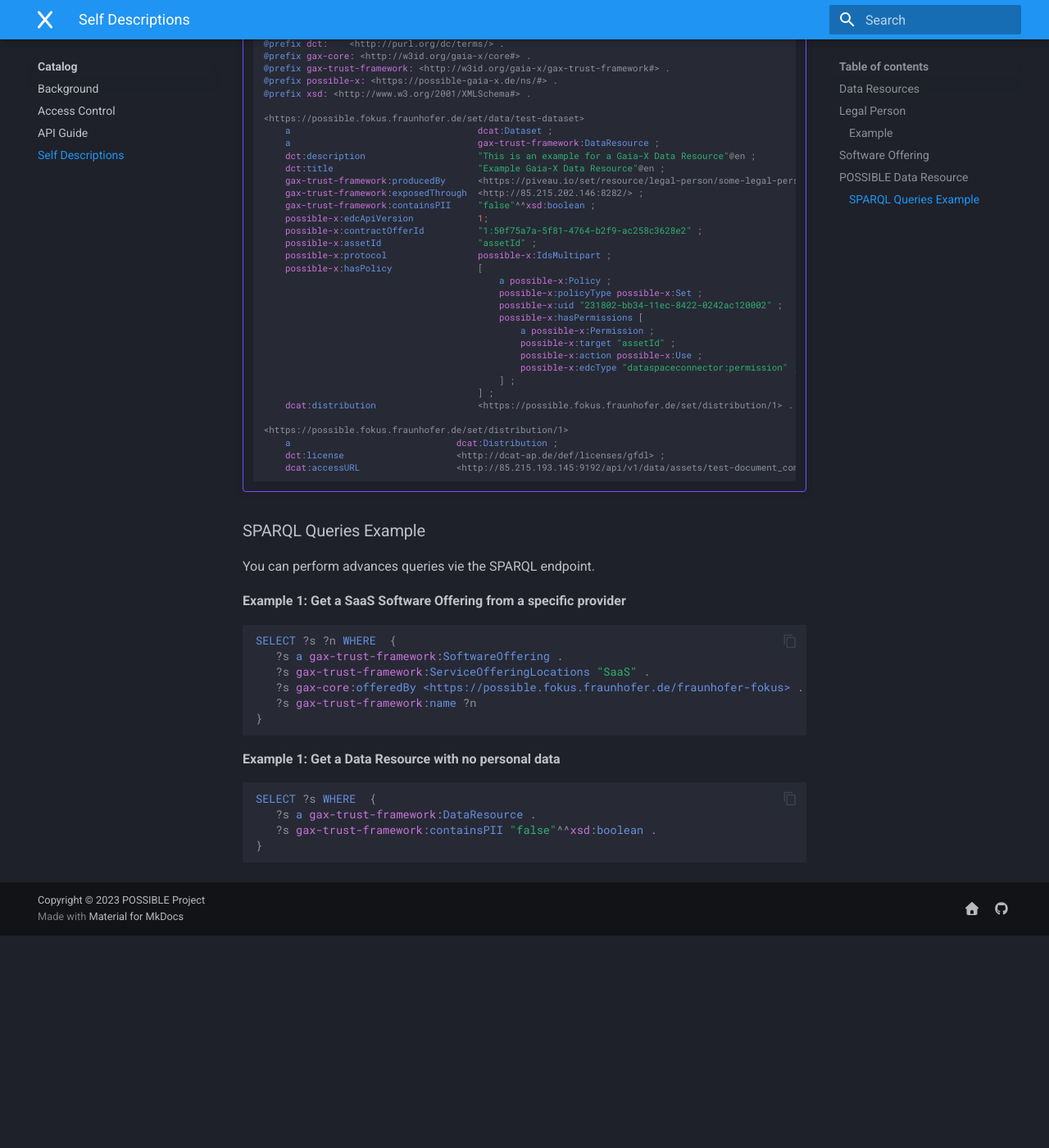
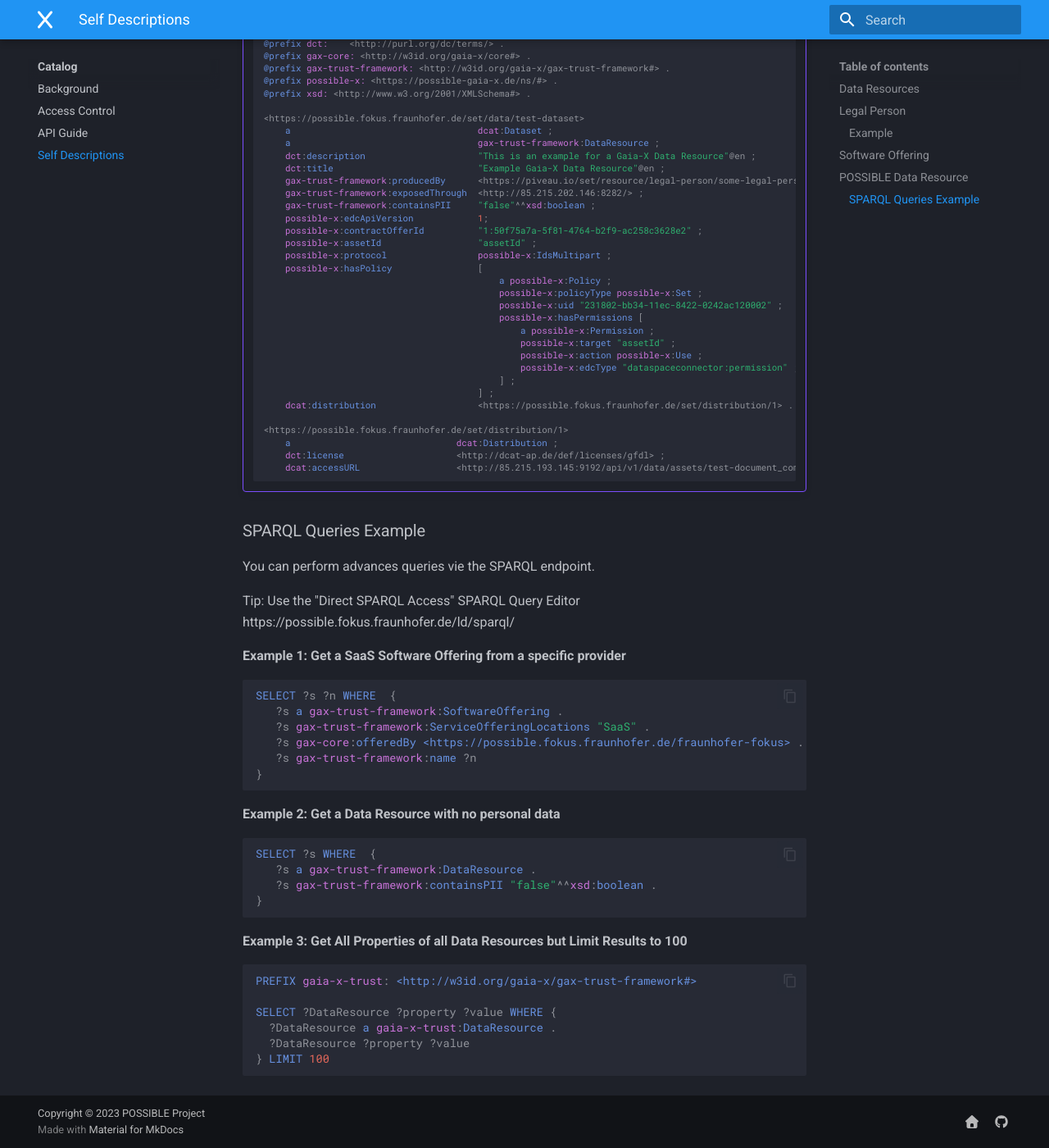
Before and after one commit to POSSIBLE-X/documentation, an MkDocs documentation site: the page built from docs/catalog/self-descriptions.md, in a window 1280 px wide and 1400 px high, scrolled down 2780 px. Shown: the whole window at 82% size. Built offline with MkDocs 1.6.1 and Material for MkDocs 9.7.7, drawn with Linux system fonts in a browser that asks for light colours; before the commit the page ends 3921 px from its top, so only the background shows below that.

Commit message:
Update self-descriptions.md - 3rd SPARQL example

````diff
--- a/docs/catalog/self-descriptions.md
+++ b/docs/catalog/self-descriptions.md
@@ -194,6 +194,8 @@ This is a draft idea how a data resource that connects to EDC might look like.
 
 You can perform advances queries vie the SPARQL endpoint.
 
+Tip: Use the "Direct SPARQL Access" SPARQL Query Editor https://possible.fokus.fraunhofer.de/ld/sparql/
+
 **Example 1: Get a SaaS Software Offering from a specific provider**
 
 ```sparql
@@ -206,12 +208,23 @@ SELECT ?s ?n WHERE  {
 ```
 
 
-**Example 1: Get a Data Resource with no personal data**
+**Example 2: Get a Data Resource with no personal data**
 
 ```sparql
 SELECT ?s WHERE  {
    ?s a gax-trust-framework:DataResource .
    ?s gax-trust-framework:containsPII "false"^^xsd:boolean .
 }
+```
 
+
+**Example 3: Get All Properties of all Data Resources but Limit Results to 100**
+
+```sparql
+PREFIX gaia-x-trust: <http://w3id.org/gaia-x/gax-trust-framework#>
+
+SELECT ?DataResource ?property ?value WHERE {
+  ?DataResource a gaia-x-trust:DataResource .
+  ?DataResource ?property ?value
+} LIMIT 100
 ```
````
